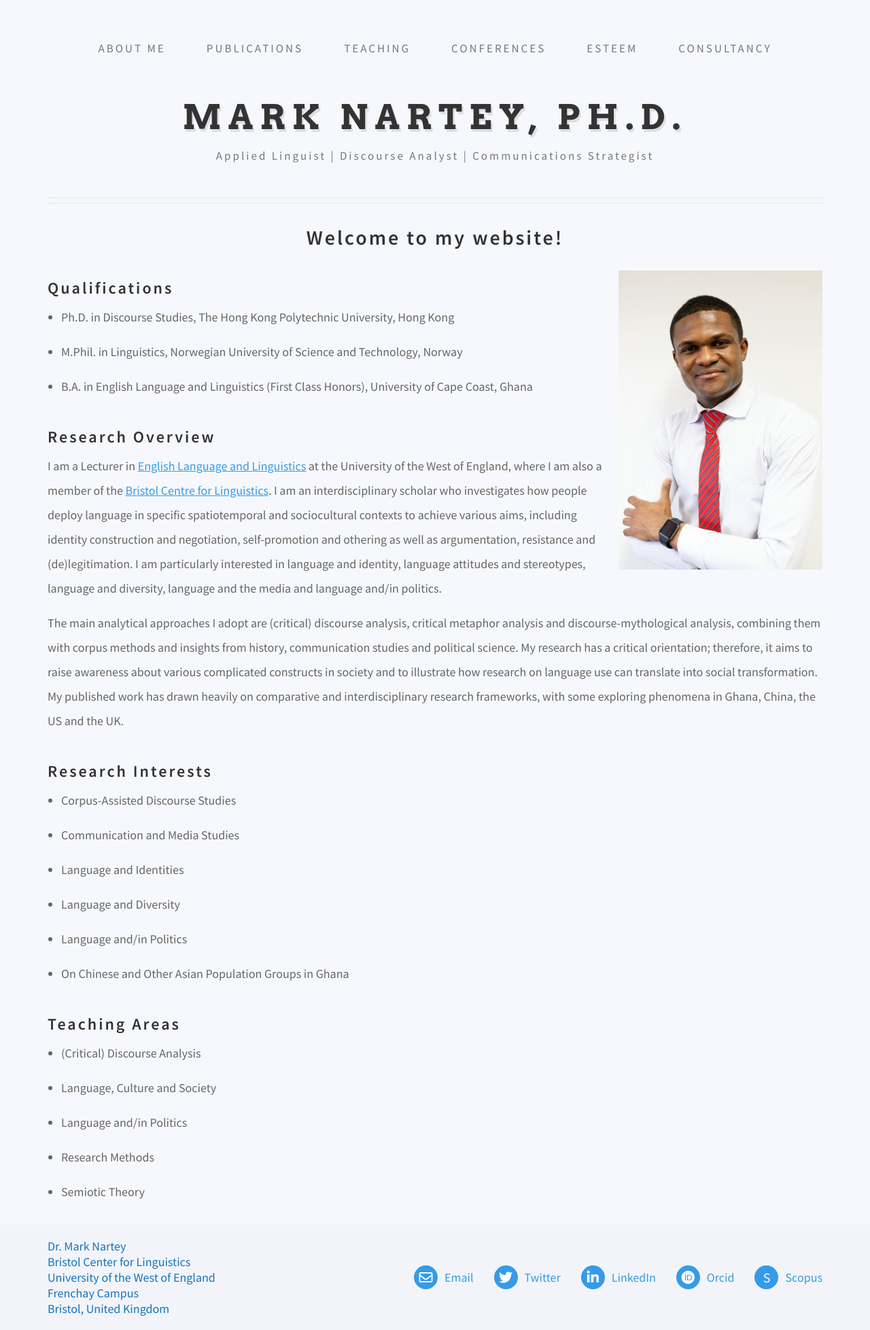
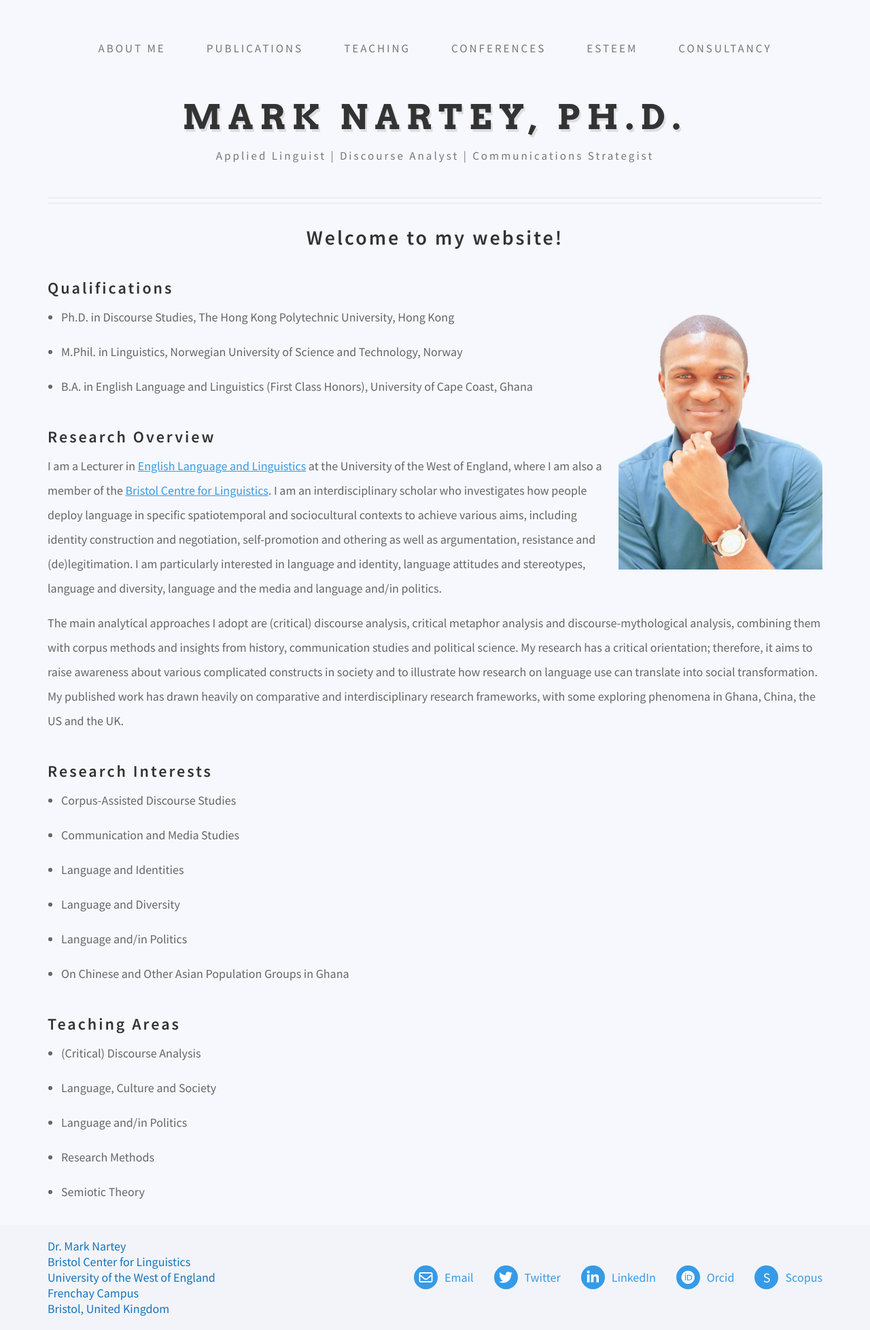
Before and after one commit to danielcornock/marknartey.com, a Jekyll site: the page built from index.md, in a window 1280 px wide. Shown: the whole page at 68% size. Built offline with Jekyll 4.4.1, drawn with Linux system fonts in a browser that asks for light colours; nearby versions of some CDN libraries; a script that is not in the unit is left out.

Commit message:
Update Pages “about”

```diff
--- a/index.md
+++ b/index.md
@@ -4,16 +4,15 @@
 layout: index
 permalink: /
 ---
-
 # Welcome to my website!
 
-![Photo of Mark Nartey](../assets/img/Headshot2.jpg 'Photo of Mark Nartey')
+![Photo of Mark Nartey](/assets/img/Headshot.jpeg)
 
 ## Qualifications
 
-- Ph.D. in Discourse Studies, The Hong Kong Polytechnic University, Hong Kong
-- M.Phil. in Linguistics, Norwegian University of Science and Technology, Norway
-- B.A. in English Language and Linguistics (First Class Honors), University of Cape Coast, Ghana
+* Ph.D. in Discourse Studies, The Hong Kong Polytechnic University, Hong Kong
+* M.Phil. in Linguistics, Norwegian University of Science and Technology, Norway
+* B.A. in English Language and Linguistics (First Class Honors), University of Cape Coast, Ghana
 
 ## Research Overview
 
@@ -23,17 +22,17 @@
 
 ## Research Interests
 
-- Corpus-Assisted Discourse Studies
-- Communication and Media Studies
-- Language and Identities
-- Language and Diversity
-- Language and/in Politics
-- On Chinese and Other Asian Population Groups in Ghana
+* Corpus-Assisted Discourse Studies
+* Communication and Media Studies
+* Language and Identities
+* Language and Diversity
+* Language and/in Politics
+* On Chinese and Other Asian Population Groups in Ghana
 
 ## Teaching Areas
 
-- (Critical) Discourse Analysis
-- Language, Culture and Society
-- Language and/in Politics
-- Research Methods
-- Semiotic Theory
+* (Critical) Discourse Analysis
+* Language, Culture and Society
+* Language and/in Politics
+* Research Methods
+* Semiotic Theory
```
